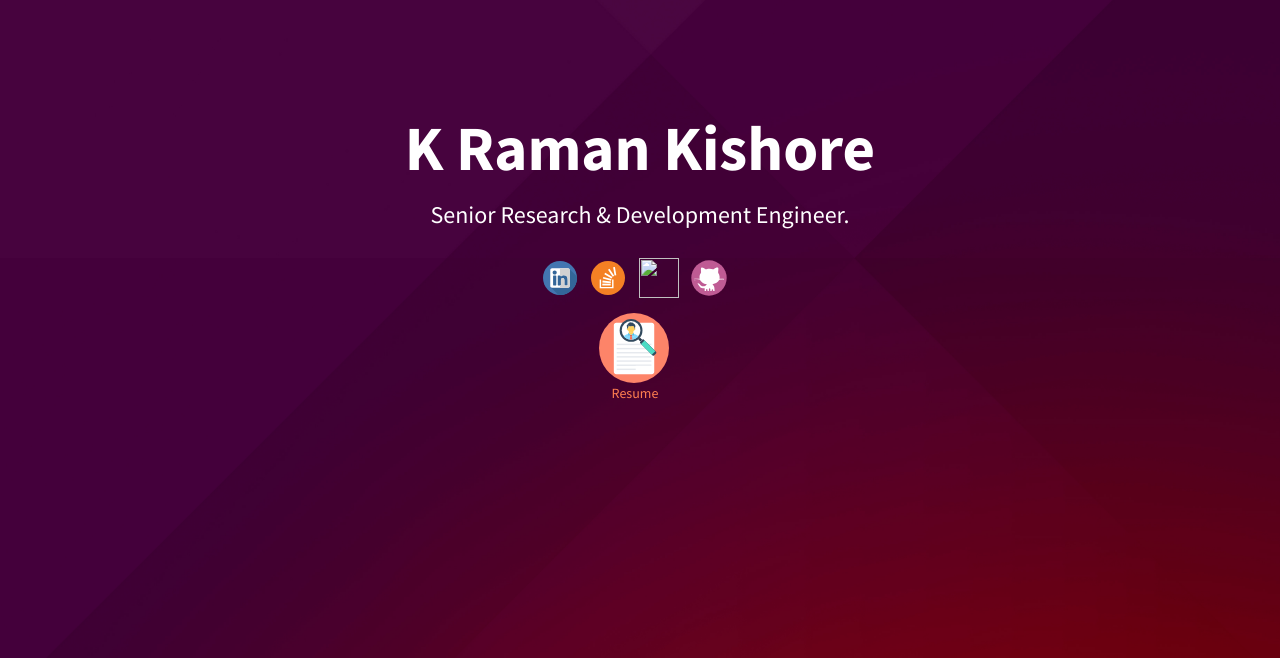
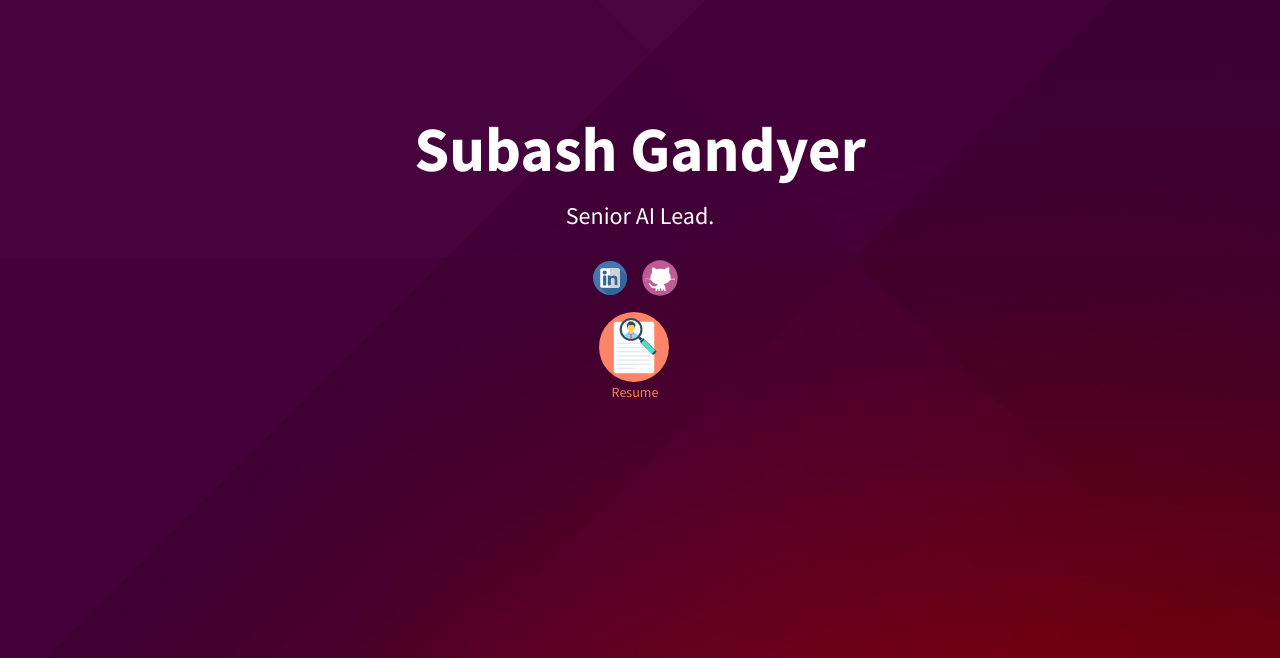
Before and after one commit to subashgandyer/whoami, a plain HTML site: page index.html in a window 1280 px wide. Shown: the part 142-800 px from the top of the page. Drawn offline with nearby package versions, Linux system fonts and the light colour scheme.

Commit message:
Add files via upload

```diff
--- a/index.html
+++ b/index.html
@@ -7,8 +7,8 @@
     <meta name="description" content="" />
     <meta name="author" content="" />
     <title>
-      K Raman Kishore | Software Enthusiast | Option Seller | Research Engineer
-      @ Honeywell | Continuously evolving the outlook on life
+      Subash Gandyer | AI/ML Engineer | Educator | Hacker
+      @ Toronto | Continuously challenging myself to build things
     </title>
     <link rel=icon href=img/laptop.png />
     <link
@@ -31,28 +31,19 @@
   <body>
     <header id="top" class="header">
       <div class="text-vertical-center">
-        <h1>K Raman Kishore</h1>
-        <h3>Senior Research & Development Engineer.</h3>
+        <h1>Subash Gandyer</h1>
+        <h3>Senior AI Lead.</h3>
         <br />
-        <a href="https://www.linkedin.com/in/kramankishore/" target="_blank"
+        <a href="https://www.linkedin.com/in/subashgandyer/" target="_blank"
           ><img src="img/linkedin.svg" height="34" width="34"
         /></a>
         &nbsp &nbsp
-        <a
-          href="https://stackoverflow.com/users/10345461/raman-kishore"
-          target="_blank"
-          ><img src="img/stackoverflow.svg" height="34" width="34"
-        /></a>
-        &nbsp &nbsp
-        <a href="https://medium.com/@k.ramankishore" target="_blank"
-          ><img src="img/medium.svg" height="40" width="40"/></a
-        >&nbsp &nbsp
-        <a href="https://github.com/kramankishore" target="_blank"
+        <a href="https://github.com/subashgandyer" target="_blank"
           ><img src="img/github.svg" height="38" width="38"/></a
         >&nbsp &nbsp
-        <a href="mailto:k.ramankishore@gmail.com"></a>
+        <a href="mailto:vejeysubash@gmail.com"></a>
         <div class="resume">
-          <a href="https://kramankishore.github.io/resume.pdf" target="_blank"
+          <a href="https://subashgandyer.github.io/resume.pdf" target="_blank"
             ><img src="img/resume.svg" height="70" width="70" /> </a
           >&nbsp &nbsp
         </div>
```
